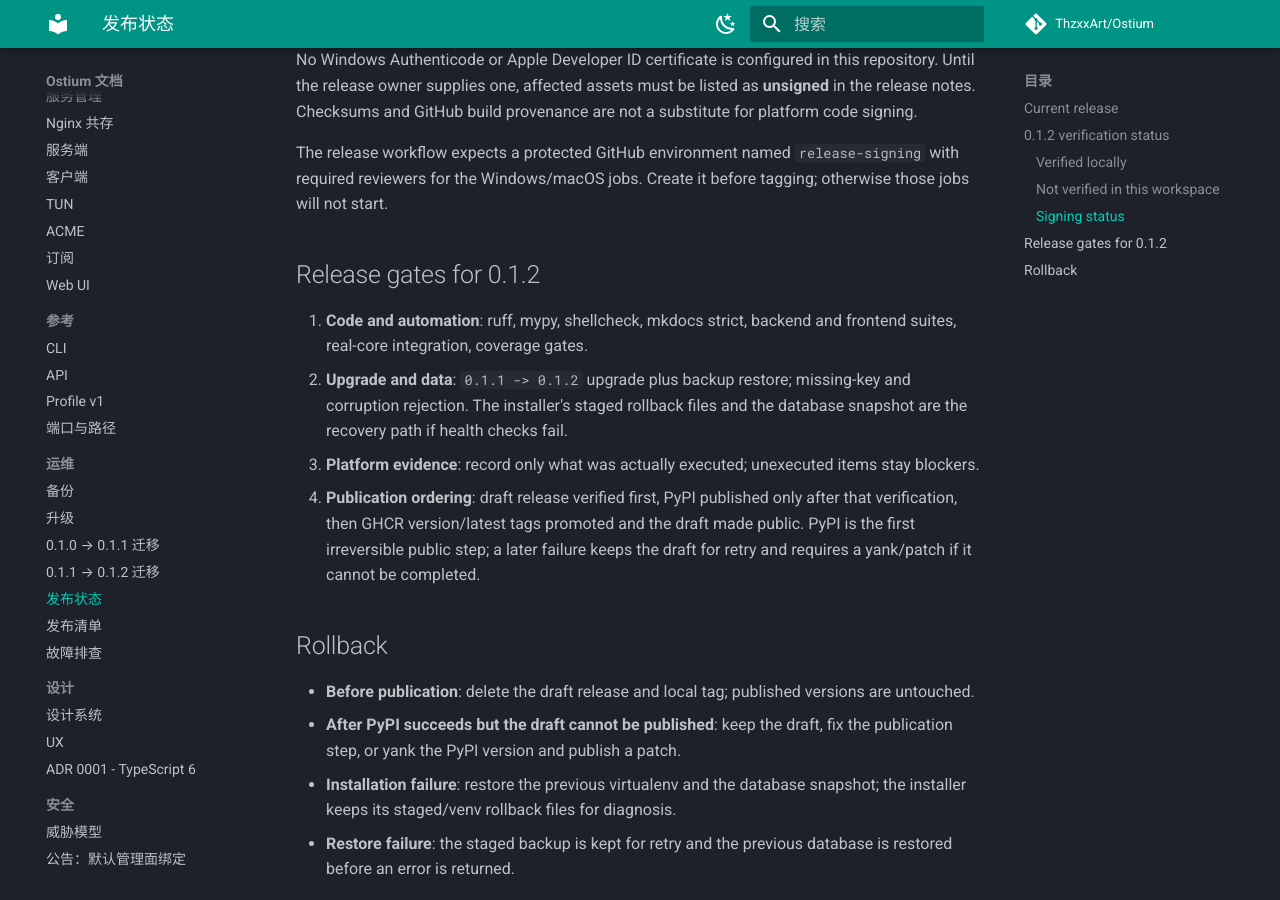
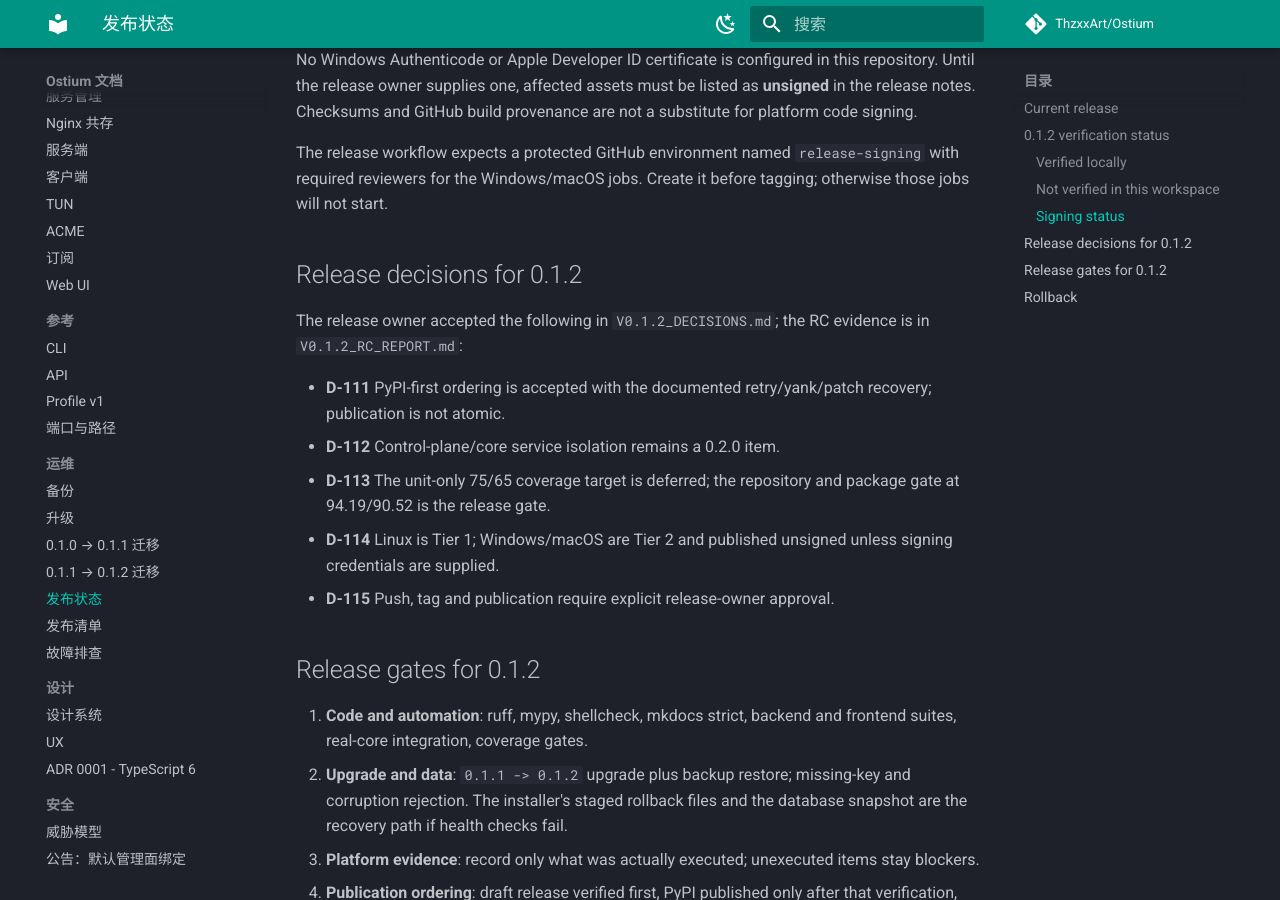
Before and after one commit to ThzxxArt/Ostium, an MkDocs documentation site: the page built from docs/release-status.md, in a window 1280 px wide and 900 px high, scrolled down 2167 px. Built offline with MkDocs 1.6.1 and Material for MkDocs 9.7.7, drawn with Linux system fonts in a browser that asks for light colours; comment, search, counter and statistics services are not loaded; some of the changed text lies outside the part shown.

Commit message:
docs: record release decisions and the RC report

```diff
--- a/docs/release-status.md
+++ b/docs/release-status.md
@@ -27,7 +27,7 @@ before the status update. Replacing them would rewrite published artifacts;
 ### Verified locally
 
 - Backend unit and in-process integration tests: 668 passed / 10 deselected;
-  94.17% statements / 90.45% branches; `coverage_gate.py` passes.
+  94.19% statements / 90.52% branches; `coverage_gate.py` passes.
 - Real sing-box integration tests with the pinned `1.14.4-ostium.1` core: 10 passed.
 - Frontend typecheck, lint, unit tests, production build and formatting: 199
   passed; 91.01/85.70/88.32/92.47.
@@ -83,6 +83,20 @@ The release workflow expects a protected GitHub environment named
 `release-signing` with required reviewers for the Windows/macOS jobs. Create it
 before tagging; otherwise those jobs will not start.
 
+## Release decisions for 0.1.2
+
+The release owner accepted the following in `V0.1.2_DECISIONS.md`; the RC
+evidence is in `V0.1.2_RC_REPORT.md`:
+
+- **D-111** PyPI-first ordering is accepted with the documented retry/yank/patch
+  recovery; publication is not atomic.
+- **D-112** Control-plane/core service isolation remains a 0.2.0 item.
+- **D-113** The unit-only 75/65 coverage target is deferred; the repository and
+  package gate at 94.19/90.52 is the release gate.
+- **D-114** Linux is Tier 1; Windows/macOS are Tier 2 and published unsigned
+  unless signing credentials are supplied.
+- **D-115** Push, tag and publication require explicit release-owner approval.
+
 ## Release gates for 0.1.2
 
 1. **Code and automation**: ruff, mypy, shellcheck, mkdocs strict, backend and
```
Also changed, not shown: V0.1.2_DECISIONS.md (+45 -0 lines), V0.1.2_IMPLEMENTATION_STATUS.md (+2 -2 lines), V0.1.2_RC_REPORT.md (added, +94 -0 lines), V0.1.2_REVIEW_ROUND2.md (+2 -2 lines).
